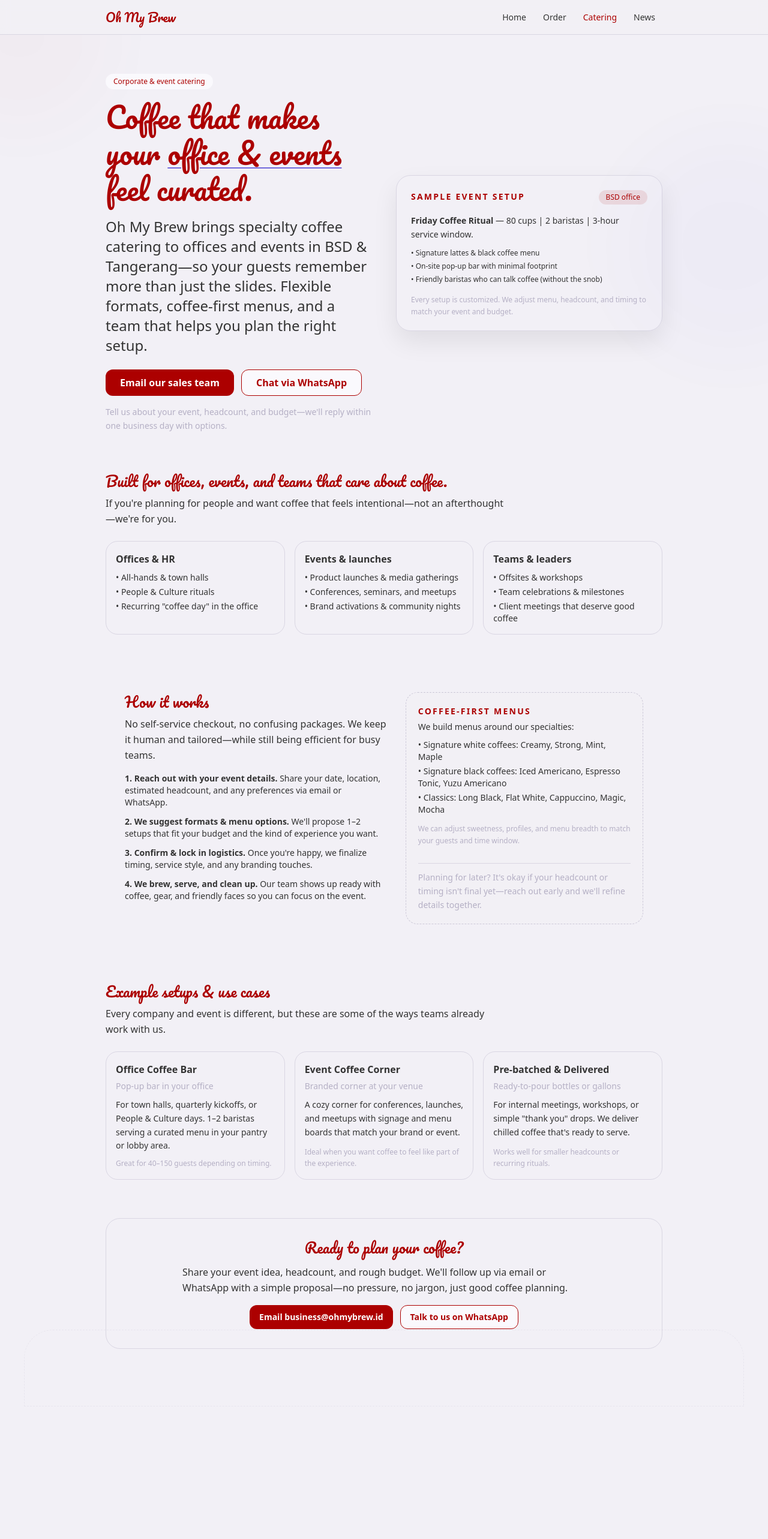
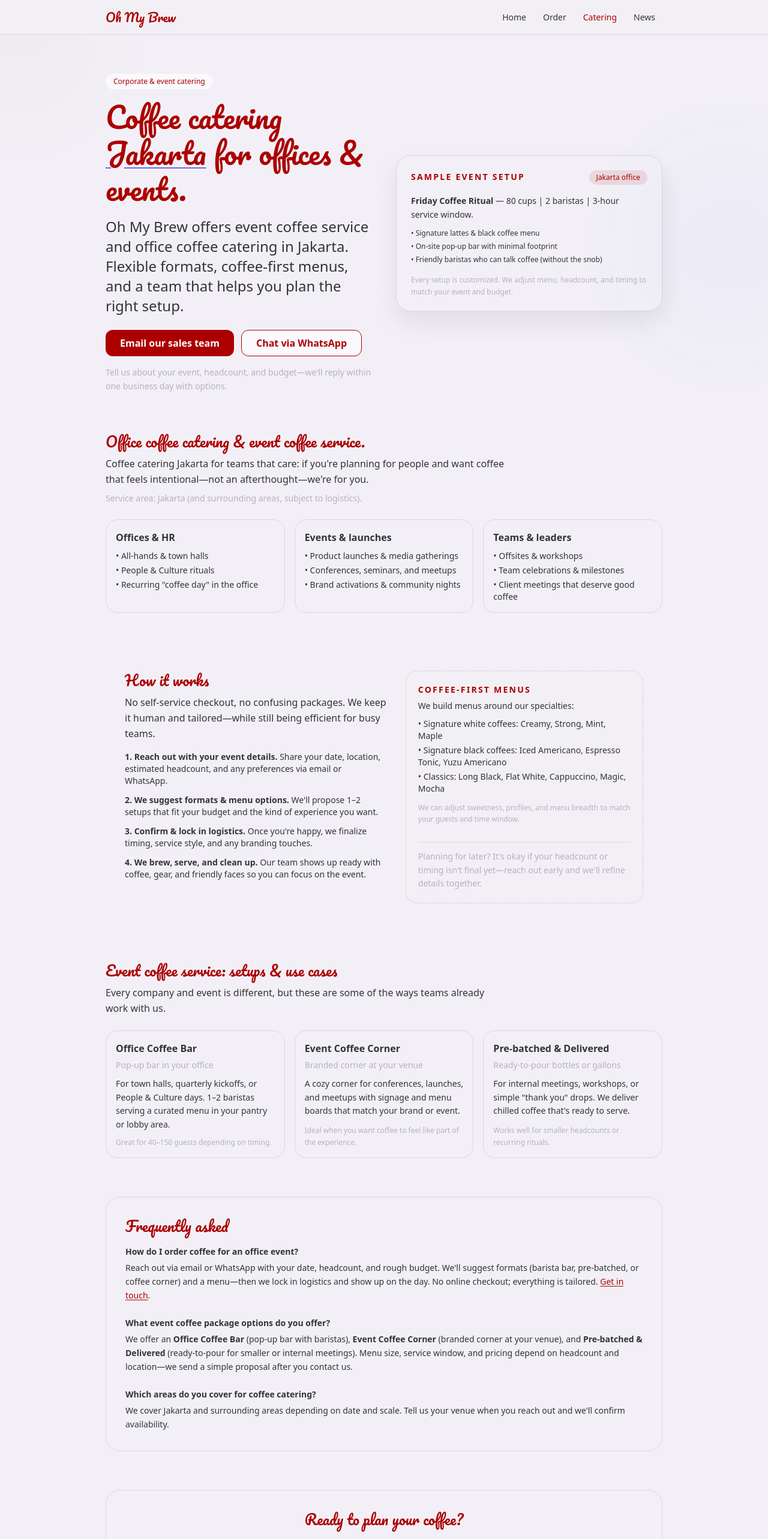
Before and after one commit to raibima/ohmybrew.id, a Next.js app: page /catering in a window 1280 px wide. Shown: the top 2566 px of the page at 60% size. Before the commit the page ends 2345 px from the top, so only its background shows below. Built offline with nearby package versions, Linux system fonts and the light colour scheme; no server answers.

Commit message:
Catering SEO

```diff
--- a/app/catering/page.tsx
+++ b/app/catering/page.tsx
@@ -1,14 +1,13 @@
 import type { Metadata } from "next";
-import Link from "next/link";
 import { Text } from "@/components/ui/ds/text";
 import { StatusPill } from "@/components/ui/ds/status-pill";
 import { OmbButton } from "@/components/ui/ds/button";
 
 export const metadata: Metadata = {
   title:
-    "Corporate & Event Coffee Catering in BSD, Tangerang — Oh My Brew",
+    "Coffee Catering Jakarta — Corporate & Event | Oh My Brew",
   description:
-    "Specialty coffee catering for offices and events in BSD & Tangerang. Flexible formats, barista-led coffee bars, and memorable brews for teams, launches, and gatherings. Email business@ohmybrew.id or chat via WhatsApp to plan your setup.",
+    "Event coffee service and office coffee catering in Jakarta. Specialty coffee for launches, seminars, and offices. Catering kopi kantor dan acara. Barista bars, pre-batched, or coffee corner—email or WhatsApp to plan.",
 };
 
 const EMAIL_ADDRESS = "business@ohmybrew.id";
@@ -38,11 +37,11 @@ export default function CateringPage() {
               id="catering-hero-heading"
               className="mb-4 font-display text-4xl leading-tight text-(--color-omb-red) sm:text-5xl"
             >
-              Coffee that makes your{" "}
+              Coffee catering{" "}
               <span className="underline decoration-omb-electric-brew-blue/60 decoration-2 underline-offset-4">
-                office &amp; events
+                Jakarta
               </span>{" "}
-              feel curated.
+              for offices &amp; events.
             </h1>
             <Text
               variant="body"
@@ -50,10 +49,10 @@ export default function CateringPage() {
               tone="default"
               className="mb-6 max-w-xl"
             >
-              Oh My Brew brings specialty coffee catering to offices and events
-              in BSD &amp; Tangerang—so your guests remember more than just the
-              slides. Flexible formats, coffee-first menus, and a team that
-              helps you plan the right setup.
+              Oh My Brew offers event coffee service and office coffee catering
+              in Jakarta. Flexible formats,
+              coffee-first menus, and a team that helps you plan the right
+              setup.
             </Text>
             <div className="mb-4 flex flex-wrap items-center gap-3">
               <a href={`mailto:${EMAIL_ADDRESS}`}>
@@ -90,7 +89,7 @@ export default function CateringPage() {
                   Sample event setup
                 </Text>
                 <span className="rounded-full bg-(--color-omb-red)/10 px-3 py-1 text-xs font-medium text-(--color-omb-red)">
-                  BSD office
+                  Jakarta office
                 </span>
               </div>
               <Text
@@ -116,18 +115,23 @@ export default function CateringPage() {
           </div>
         </section>
 
-        {/* Who this is for */}
+        {/* Who this is for — Office coffee catering & event coffee service */}
         <section aria-labelledby="catering-who-heading" className="space-y-6">
           <div className="max-w-2xl">
             <h2
               id="catering-who-heading"
               className="mb-2 font-display text-2xl text-(--color-omb-red)"
             >
-              Built for offices, events, and teams that care about coffee.
+              Office coffee catering &amp; event coffee service.
             </h2>
             <Text variant="body" size="md" tone="default">
-              If you&apos;re planning for people and want coffee that feels
-              intentional—not an afterthought—we&apos;re for you.
+              Coffee catering Jakarta for teams that care: if you&apos;re
+              planning for people and want coffee that feels intentional—not an
+              afterthought—we&apos;re for you.
+            </Text>
+            <Text variant="caption" size="sm" tone="muted" className="mt-2">
+              Service area: Jakarta (and surrounding areas, subject to
+              logistics).
             </Text>
           </div>
           <div className="grid gap-4 md:grid-cols-3">
@@ -249,14 +253,14 @@ export default function CateringPage() {
           </div>
         </section>
 
-        {/* Example setups / use cases */}
+        {/* Example setups / use cases — event coffee service formats */}
         <section aria-labelledby="catering-examples-heading" className="space-y-6">
           <div className="max-w-2xl">
             <h2
               id="catering-examples-heading"
               className="mb-2 font-display text-2xl text-(--color-omb-red)"
             >
-              Example setups &amp; use cases
+              Event coffee service: setups &amp; use cases
             </h2>
             <Text variant="body" size="md" tone="default">
               Every company and event is different, but these are some of the
@@ -313,6 +317,63 @@ export default function CateringPage() {
           </div>
         </section>
 
+        {/* FAQ — long-tail: how to order, event coffee package options */}
+        <section
+          aria-labelledby="catering-faq-heading"
+          className="space-y-4 rounded-3xl border border-omb-warm-grey/40 bg-off-white/70 p-6 md:p-8"
+        >
+          <h2
+            id="catering-faq-heading"
+            className="font-display text-2xl text-(--color-omb-red)"
+          >
+            Frequently asked
+          </h2>
+          <ul className="space-y-6">
+            <li>
+              <Text as="h3" variant="heading" size="sm" className="mb-1">
+                How do I order coffee for an office event?
+              </Text>
+              <Text variant="body" size="sm" tone="default">
+                Reach out via email or WhatsApp with your date, headcount, and
+                rough budget. We&apos;ll suggest formats (barista bar,
+                pre-batched, or coffee corner) and a menu—then we lock in
+                logistics and show up on the day.                 No online checkout; everything
+                is tailored.{" "}
+                <a
+                  href={`mailto:${EMAIL_ADDRESS}`}
+                  className="font-medium text-(--color-omb-red) underline underline-offset-2 hover:no-underline"
+                >
+                  Get in touch
+                </a>
+                .
+              </Text>
+            </li>
+            <li>
+              <Text as="h3" variant="heading" size="sm" className="mb-1">
+                What event coffee package options do you offer?
+              </Text>
+              <Text variant="body" size="sm" tone="default">
+                We offer an <strong>Office Coffee Bar</strong> (pop-up bar with
+                baristas), <strong>Event Coffee Corner</strong> (branded corner
+                at your venue), and <strong>Pre-batched &amp; Delivered</strong>{" "}
+                (ready-to-pour for smaller or internal meetings). Menu size,
+                service window, and pricing depend on headcount and location—we
+                send a simple proposal after you contact us.
+              </Text>
+            </li>
+            <li>
+              <Text as="h3" variant="heading" size="sm" className="mb-1">
+                Which areas do you cover for coffee catering?
+              </Text>
+              <Text variant="body" size="sm" tone="default">
+                We cover Jakarta and surrounding areas depending on date and
+                scale. Tell us your venue when you reach out and we&apos;ll
+                confirm availability.
+              </Text>
+            </li>
+          </ul>
+        </section>
+
         {/* Final CTA */}
         <section
           aria-labelledby="catering-final-cta-heading"
--- /dev/null
+++ b/content/news/how-to-order-coffee-for-office-event.mdx
@@ -0,0 +1,56 @@
+export const metadata = {
+  title: "How to Order Coffee for Your Office Event (Jakarta)",
+  description:
+    "A simple guide to ordering specialty coffee for office events, team days, and gatherings in Jakarta. Event coffee service and office coffee catering—what to ask for and how to get a tailored setup.",
+  publishedAt: "2026-03-12",
+  excerpt:
+    "Ordering coffee for an office event doesn’t have to be guesswork. Here’s how to get event coffee service or office coffee catering that fits your headcount, budget, and vibe—especially in Jakarta.",
+};
+
+# How to Order Coffee for Your Office Event (Jakarta)
+
+Ordering coffee for an office event—whether it’s a town hall, product launch, or Friday team ritual—doesn’t have to mean settling for whatever the nearest café can drop off. If you want **event coffee service** or **office coffee catering** that actually fits your headcount, budget, and vibe, a bit of planning and the right vendor make all the difference. Here’s a practical way to do it, especially if you’re in **Jakarta**.
+
+## What kind of coffee setup do you need?
+
+Roughly three formats cover most cases:
+
+1. **Barista-led coffee bar** — A pop-up bar (or corner) at your venue with one or more baristas making drinks to order. Best when you want a “wow” moment and have 40–150+ guests.
+2. **Pre-batched and delivered** — Ready-to-pour cold coffee (or hot in dispensers) delivered to your office. Great for internal meetings, workshops, or smaller groups where you don’t need a full bar.
+3. **Branded coffee corner** — A dedicated spot with signage and menu boards, often with barista service, for conferences, launches, or networking events where coffee is part of the experience.
+
+Your choice depends on headcount, budget, and whether you want made-to-order drinks or a simpler self-serve setup.
+
+## What to decide before you reach out
+
+- **Date and time window** — When does the event start and end? When do you want coffee available?
+- **Headcount** — Even a range (e.g. 50–80) helps vendors propose the right package.
+- **Rough budget** — Per-head or total. You don’t need a final number; “mid-range” or “premium but not over the top” is enough to get options.
+- **Location** — Full address and any access or setup notes (e.g. lobby, pantry, outdoor area).
+- **Preferences** — More black coffee vs. milk-based? Any dietary or branding needs (e.g. branded cups, signage)?
+
+## How to get a proposal (no online checkout)
+
+Most **coffee catering** for offices and events is customized, so you won’t usually see a fixed “add to cart” price. Instead:
+
+1. **Email or WhatsApp** the vendor with the details above.
+2. They’ll suggest one or two formats (e.g. “Office Coffee Bar with 2 baristas” or “Pre-batched for 30 people”).
+3. You agree on menu, timing, and price; they confirm and show up on the day.
+
+That’s it. No spreadsheets, no guessing—just a short back-and-forth so the setup matches your event.
+
+## Event coffee package options: what to ask for
+
+When you’re comparing **event coffee package options**, ask:
+
+- **Menu** — Do they offer signature drinks, black coffee, and classics? Can they adjust sweetness or strength?
+- **Service style** — Full barista bar, self-serve from dispensers, or a mix?
+- **Minimums and capacity** — Minimum headcount? Maximum they can handle in your time window?
+- **Setup and cleanup** — Who brings equipment? Who clears at the end?
+- **Pricing** — Per head, per hour, or all-in? What’s included (cups, napkins, etc.)?
+
+If you’re in **Jakarta** and want specialty coffee that’s tailored to your event (not a one-size-fits-all package), you can get a custom proposal from **Oh My Brew** for [office and event coffee catering](/catering)—just share your date, headcount, and rough budget via email or WhatsApp, and they’ll suggest a setup that fits.
+
+---
+
+Ordering coffee for your office event is mostly about clarity: know your date, headcount, and style, then reach out to a vendor who can tailor the offer. For **coffee catering Jakarta**, that often means a short conversation and a simple proposal—no complicated forms, no guesswork.
```
